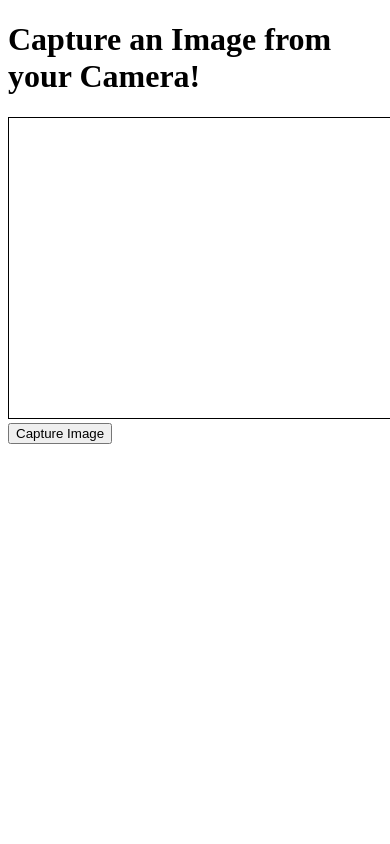
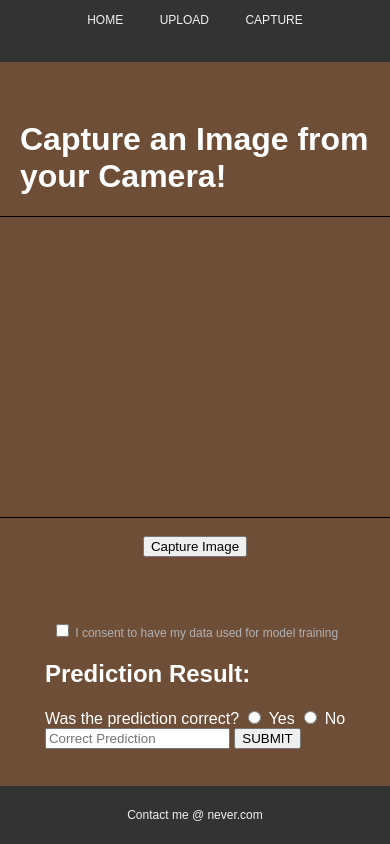
Before and after one commit to zedchichi/FYP_ENHANCING-ACCURACY-IN-BRITISH-SIGN-LANGUAGE-TRANSLATION-DIGITS-, a Flask app: page /capture in a window 390 px wide; the page is wider, and only the part inside the window is pictured. Run offline with Flask 3, Linux system fonts and the light colour scheme.

Commit message:
responsiveness and camera
The webpage is now revamped
Added a retake button to retake picture
Replaced the camera feed with image taken

```diff
--- a/app/templates/capture.html
+++ b/app/templates/capture.html
@@ -6,14 +6,136 @@
     <meta name="viewport" content="width=device-width, initial-scale=1.0">
     <title>Camera Capture Page</title>
     <style>
+        body, html {
+            height: 100%;
+            margin: 0;
+            padding: 0;
+            font-family: Arial, sans-serif;
+        }
+        body {
+            display: flex;
+            flex-direction: column;
+        }
+        .navbar, .footer {
+            background-color: #333;
+            color: #f2f2f2;
+            padding: 10px 0;
+            text-align: center;
+        }
+        .navbar {
+            top: 0;
+            height: 5%;
+        }
+        .navbar a {
+            padding: 14px 16px;
+            text-decoration: none;
+            color: #f2f2f2;
+            font-size: 17px;
+        }
+        .navbar a:hover {
+            background-color: #ddd;
+            color: black;
+        }
+        .main-content {
+            flex: 1;
+            padding: 20px;
+            background-color: #6f4e37;
+            color: #fff;
+            display: flex;
+            flex-direction: column;
+            align-items: center;
+            justify-content: center;
+            min-height: 0;
+            width: 100%;
+            box-sizing: border-box;
+        }
+        .upload-box {
+            background: #fff;
+            border-radius: 20px;
+            padding: 50px;
+            text-align: center;
+            box-shadow: 0 0 10px rgba(0, 0, 0, 0.1);
+            width: 80%;
+            max-width: 600px;
+            margin: auto;
+        }
+        .drag-area {
+            border: 2px dashed #ccc;
+            padding: 30px;
+            cursor: pointer;
+            color: #ccc;
+        }
+        .btn {
+            background-color: #d3a87c;
+            border: none;
+            padding: 10px 20px;
+            border-radius: 5px;
+            color: #fff;
+            margin: 20px 0;
+            cursor: pointer;
+            font-size: 16px;
+        }
+        .consent-checkbox {
+            color: #B1B2B5;
+            margin-top: 10px;
+            font-size: 14px;
+        }
+        .consent-checkbox label {
+            cursor: pointer;
+        }
+        .footer {
+            position: relative;
+            bottom: 0;
+            width: 100%;
+        }
+
+        /* Responsive styles */
+        @media (max-width: 768px) {
+            .upload-box {
+                width: 90%;
+                padding: 30px;
+            }
+            .btn {
+                padding: 8px 16px;
+                font-size: 14px;
+            }
+            .consent-checkbox {
+                font-size: 12px;
+            }
+            .navbar a, .footer {
+                font-size: 14px;
+            }
+        }
+
+        @media (max-width: 480px) {
+            .navbar a, .footer {
+                font-size: 12px;
+            }
+            .btn {
+                font-size: 12px;
+            }
+        }
+
         #camera-feed {
             width: 400px;
             height: 300px;
             border: 1px solid black;
         }
+        #captured-image {
+            display: none; /* Initially hidden */
+            max-width: 400px; /* Adjust as needed */
+        }
     </style>
 </head>
 <body>
+
+     <div class="navbar">
+        <a href="{{ url_for('views.home') }}">HOME</a>
+        <a href="{{ url_for('views.upload') }}">UPLOAD</a>
+        <a href="{{ url_for('views.capture') }}">CAPTURE</a>
+    </div>
+
+     <div class="main-content">
          <h1>Capture an Image from your Camera!</h1>
          <video id="camera-feed" autoplay></video>
          <br>
@@ -21,68 +143,127 @@
          <br>
          <canvas id="captured-image" style="display: none;"></canvas>
          <br>
+         <button id="retake-button" class="btn" style="display:none;" onclick="retakeImage()">Retake Image</button>
+         <br>
+
          <div id="translation-results"></div>
          <img id="translated-image" src="" alt="Translated Image" style="display: none;">
+
+         <div class="consent-checkbox">
+             <input type="checkbox" id="consent" name="consent" required>
+             <label for="consent">I consent to have my data used for model training</label>
+         </div>
+
+         <button id="predictButton" class="btn" style="display:none;" onclick="requestPrediction()">Predict</button>
+
+         <div id="loadingIndicator" style="display: none;">Processing...</div>
+
+
+         <form class="feedback-form" id="feedback-form" onsubmit="submitFeedback(event)">
+             <h2>Prediction Result:</h2>
+             <div id="prediction-result" style="display: none"></div>
+
+
+            <div class="feedback-section">
+                <label for="yes">Was the prediction correct?</label>
+                <input type="radio" id="yes" name="feedback" value="yes">
+                <label for="yes">Yes</label>
+                <input type="radio" id="no" name="feedback" value="no">
+                <label for="no">No</label>
+            </div>
+
+            <input type="text" id="correct-prediction" name="correct-prediction" placeholder="Correct Prediction" required>
+            <input type="submit" value="SUBMIT">
+         </form>
+     </div>
+
+
+    <div class="footer">
+        <p>Contact me @ never.com</p>
+    </div>
+
     <script>
-        // Get access to the user's webcam
+        document.addEventListener('DOMContentLoaded', function () {
+            // Ensure elements are ready before attaching handlers
+            var video = document.getElementById('camera-feed');
+            var canvas = document.getElementById('captured-image');
+            var captureButton = document.getElementById('capture-button');
+            var predictButton = document.getElementById('predictButton');
+
             navigator.mediaDevices.getUserMedia({ video: { facingMode: 'environment' } })
                 .then(function(stream) {
-                // Display the camera feed in the video element
-                var video = document.getElementById('camera-feed');
                     video.srcObject = stream;
                     video.play();
+                }).catch(function(error) {
+                    console.error('Error accessing the camera:', error);
+                });
 
-                // Set up the capture button
-                var captureButton = document.getElementById('capture-button');
+            function retakeImage() {
+                video.style.display = 'block';
+
+                //hide canvas and clear its content
+                var ctx = canvas.getContext('2d');
+                ctx.clearRect(video, 0, 0, canvas.width, canvas.height);
+
+                canvas.style.display = 'none';
+                predictButton.style.display = 'none';
+                document.getElementById('retake-button').style.display = 'none';
+                document.getElementById('prediction-result').style.display = 'none';
+                document.getElementById('feedback-form').style.display = 'none';
+            }
+
             captureButton.addEventListener('click', function() {
-                    // Capture an image from the camera feed
-                    var canvas = document.getElementById('captured-image');
                 canvas.width = video.videoWidth;
-                    canvas. Height = video.videoHeight;
-                    canvas.getContext('2d').drawImage(video, 0, 0, canvas.width, canvas. Height);
+                canvas.height = video.videoHeight;
+                canvas.getContext('2d').drawImage(video, 0, 0, canvas.width, canvas.height);
+                canvas.style.display = 'block'; // Show the captured image
 
-                    // Send the captured image to the server for translation
-                    var imageData = canvas.toDataURL('image/jpeg');
-                    var xhr = new XMLHttpRequest();
-                    xhr.open('POST', '/translate-image', true);
-                    xhr.upload.progress = function(event) {
-                        if (event.lengthComputable) {
-                            // Show a loading spinner while the image is being translated
-                            var translatedImage = document.getElementById('translated-image');
-                            translatedImage.src = '';
-                            translatedImage.style.display = 'none';
+                video.style.display = 'none'; //Hide the camera feed
+
+                // Show the predict button
+                predictButton.style.display = 'block';
+
+                //show retake button after capturing
+                document.getElementById('retake-button').style.display = 'block';
+            });
+
+
+            predictButton.addEventListener('click', function() {
+                sendImageForPrediction(canvas.toDataURL('image/png'));
+            });
+
+            function sendImageForPrediction(imageData) {
+                document.getElementById('loadingIndicator').style.display = 'block';
+
+                fetch('/translate-image', {
+                    method: 'POST',
+                    headers: {
+                        'Content-Type': 'application/json'
+                    },
+                    body: JSON.stringify({image: imageData})
+                })
+                .then(response => response.json())
+                .then(data => {
+                    displayResults(data);
+                    document.getElementById('loadingIndicator').style.display = 'none';
+                })
+                .catch(error => {
+                    console.error('Error:', error);
+                    document.getElementById('loadingIndicator').style.display = 'none';
+                });
             }
-                    };
-                    xhr.unload = function() {
-                        if (xhr.status === 200) {
 
-                            //  Display the translated image when it becomes available
-                            var response = JSON.parse(xhr.responseText);
+            function displayResults(data) {
+                // Assuming 'data' is the prediction result you want to display
+                // Modify this part based on the structure of 'data'
+                let resultContainer = document.getElementById('prediction-result');
+                // This example assumes 'data' contains a property 'prediction' with the prediction result
+                resultContainer.innerHTML = `Prediction: ${data.prediction}`;
+                resultContainer.style.display = 'block';
 
-                            //  Hide the loading spinner and show the translated
-                            var mobilenetResults = response.mobilenet;
-                            var vgg16Results = response.vgg16;
-
-                            // Update the DOM  with the results
-                            alert("MobileNet Predictions: " + mobilenetResults);
-                            alert("VGG16 Predictions: "  + vgg16Results);
-
-                            document.getElementById('translation-results').innerText = "MobileNet: " + mobilenetResults + ", VGG16: " + vgg16Results;
-
-                        } else {
-                            // Show an error message if the translation failed
-                            alert('Translation failed: ' + xhr.statusText);
+                // Show feedback form
+                document.getElementById('feedback-form').style.display = 'block';
             }
-                    };
-                    xhr.send(imageData);
-
-                    // Hide the captured image
-                    var capturedImage = document.getElementById('captured-image');
-                    capturedImage.style.display = 'none';
-                });
-            })
-            .catch(function(error) {
-                console.error('Error accessing webcam:', error);
         });
     </script>
 </body>
```
Lines whose indentation alone changed are shown as unchanged.
